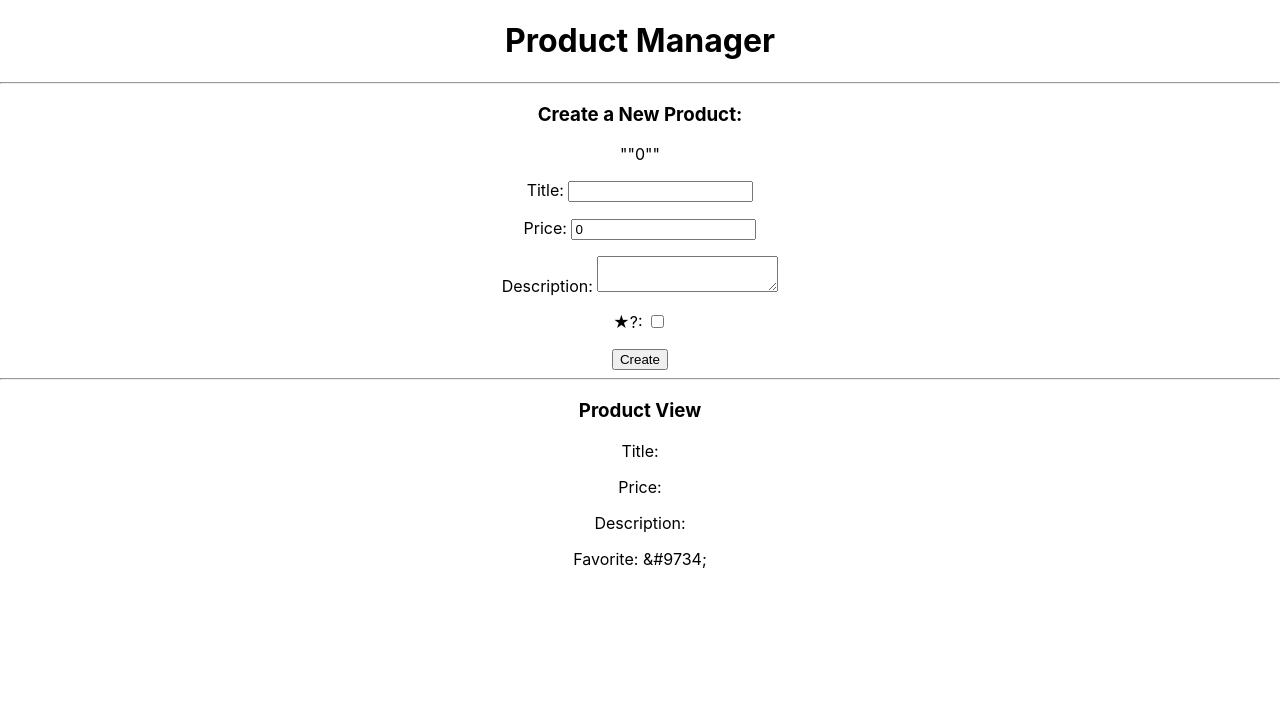
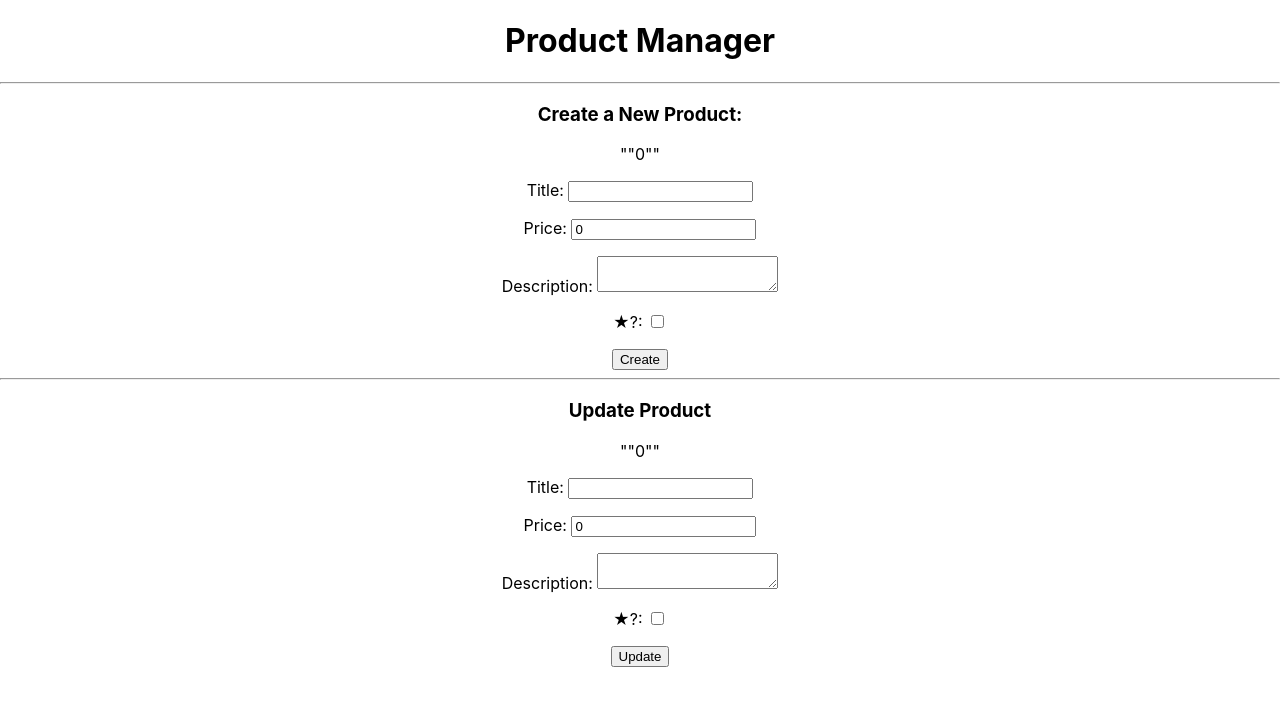
Before and after one commit to cbakcoleman/cd_mern_productmanager, a React (Create React App) app in the folder client/: page /products/update/1 in a window 1280 px wide. Shown: the top 706 px of the page. Built offline with nearby package versions, Linux system fonts and the light colour scheme; no server answers.

Commit message:
add product update form

```diff
--- a/client/src/App.js
+++ b/client/src/App.js
@@ -3,6 +3,7 @@ import {Link, Switch, Route, Redirect} from 'react-router-dom';
 import ProductsViewAll from './components/ProductsViewAll';
 import NewProduct from './components/NewProduct';
 import ProductsViewOne from './components/ProductsViewOne';
+import UpdateProduct from './components/UpdateProduct';
 
 function App() {
   return (
@@ -16,7 +17,11 @@ function App() {
 
       <Switch>
 
-        <Route path="/products/:id" >
+        <Route path="/products/update/:id">
+          <UpdateProduct/>
+        </Route>
+
+        <Route path="/products/:id">
           <ProductsViewOne/>
         </Route>
 
--- a/client/src/components/NewProduct.jsx
+++ b/client/src/components/NewProduct.jsx
@@ -50,7 +50,7 @@ const NewProduct = () => {
 					Description: <textarea onChange={(e) => setDescription(e.target.value)} value={description} />
 				</p>
 				<p>
-					&#9733;?: <input type="checkbox" onChange={(e) => setIsFavorited(e.target.checked)} checked={isFavorited} />
+					<span>&#9733;</span>?: <input type="checkbox" onChange={(e) => setIsFavorited(e.target.checked)} checked={isFavorited} />
 				</p>
 
 				<button>Create</button>
--- a/client/src/components/ProductsViewAll.jsx
+++ b/client/src/components/ProductsViewAll.jsx
@@ -27,7 +27,7 @@ const ProductsViewAll = (props) => {
                     return (
                         <p key={product._id}>
                             <Link to={"/products/" + product._id}>
-                                {product.isFavorited ? "&#9733;" : "&#9734;"} |
+                                {product.isFavorited ? <span>&#9733;</span> : <span>&#9734;</span>} |
                                 Title: {product.title} |
                                 Price: {product.price} |
                                 Description: {product.description}
--- a/client/src/components/ProductsViewOne.jsx
+++ b/client/src/components/ProductsViewOne.jsx
@@ -1,6 +1,6 @@
 import React, { useEffect, useState } from 'react';
 import axios from 'axios';
-import {useParams} from 'react-router-dom';
+import {Link, useParams} from 'react-router-dom';
 
 const ProductsViewOne = (props) => {
     const [product, setProduct] = useState({});
@@ -9,8 +9,8 @@ const ProductsViewOne = (props) => {
     useEffect( () => {
         axios.get("http://localhost:8000/api/products/" + id)
             .then(res => {
+                console.log(res.data);
                 setProduct(res.data.product);
-                console.log(res.data);
             })
             .catch(err => console.log(err))
     }, [id]);
@@ -21,7 +21,13 @@ const ProductsViewOne = (props) => {
             <p>Title: {product.title}</p>
             <p>Price: {product.price}</p>
             <p>Description: {product.description}</p>
-            <p>Favorite: {product.favorite ?  "&#9733;" : "&#9734;"}</p>
+            <p>Favorite: {product.favorite ?  <span>&#9733;</span> : <span>&#9734;</span>}</p>
+            <p>
+                <Link to={"/products/update/" + product._id}>Update Product</Link>
+            </p>
+            <p>
+                <Link to={"/products/delete/" + product._id}>Delete Product</Link>
+            </p>
         </div>
     )
 }
--- /dev/null
+++ b/client/src/components/UpdateProduct.jsx
@@ -0,0 +1,70 @@
+import React, {useState, useEffect} from 'react';
+import axios from 'axios';
+import {useParams, useHistory} from 'react-router-dom';
+
+const UpdateProduct = (props) => {
+    let history = useHistory();
+
+    // STATE VARIABLES FOR FORM INPUT
+	const [title, setTitle] = useState("");
+	const [price, setPrice] = useState(0);
+	const [description, setDescription] = useState("");
+	const [isFavorited, setIsFavorited] = useState();
+
+    // GRAB ID VAR FROM URL
+    const {id} = useParams();
+
+    // GET REQ TO GRAB THIS ID's DATA FROM DB
+    useEffect( () => {
+        axios.get("http://localhost:8000/api/products/" + id)
+            .then(res => {
+                console.log("************");
+                console.log(res.data.product);
+                setTitle(res.data.product.title);
+                setPrice(res.data.product.price);
+                setDescription(res.data.product.description);
+                setIsFavorited(res.data.product.isFavorited);
+            })
+            .catch()
+    }, [])
+
+    const updateSubmit = (e) => {
+        e.preventDefault();
+
+        axios.put("http://localhost:8000/api/products/update/" + id, {title, price, description, isFavorited})
+            .then( res => {
+                console.log(res.data);
+                history.push("/products/" + id)
+            })
+            .catch( err => console.log(err))
+    }
+
+    return (
+        <div>
+            <h3>Update Product</h3>
+            {JSON.stringify(title)}
+			{JSON.stringify(price)}
+			{JSON.stringify(description)}
+			{JSON.stringify(isFavorited)}
+
+			<form onSubmit={updateSubmit}>
+				<p>
+					Title: <input type="text" onChange={(e) => setTitle(e.target.value)} value={title} />
+				</p>
+				<p>
+					Price: <input type="number" min="0.99" onChange={(e) => setPrice(e.target.value)} value={price} />
+				</p>
+				<p>
+					Description: <textarea onChange={(e) => setDescription(e.target.value)} value={description} />
+				</p>
+				<p>
+					<span>&#9733;</span>?: <input type="checkbox" onChange={(e) => setIsFavorited(e.target.checked)} checked={isFavorited} />
+				</p>
+
+				<button>Update</button>
+			</form>
+        </div>
+    )
+}
+
+export default UpdateProduct
```
Also changed, not shown: 1 other file (tests, documents, lock files or other folders).
